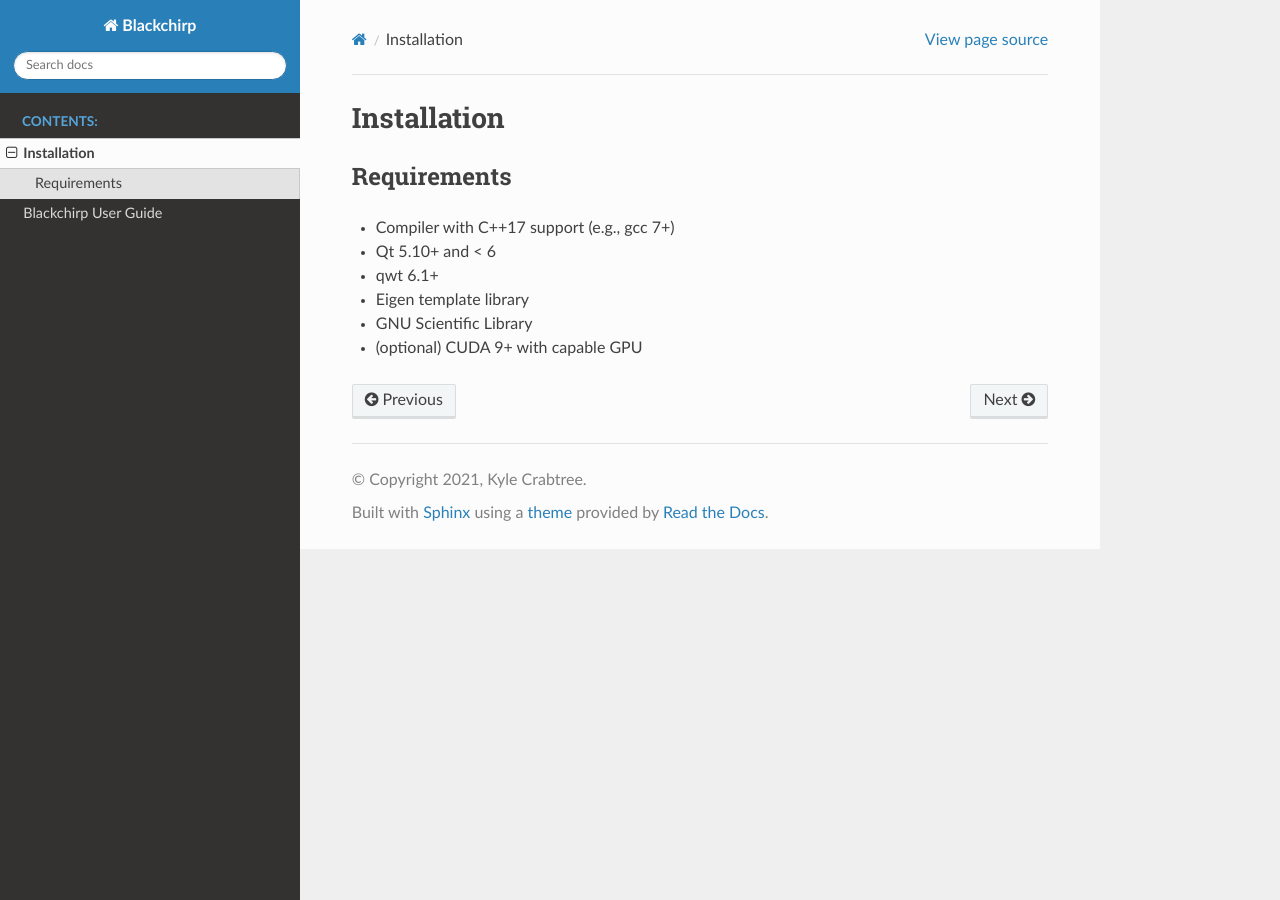
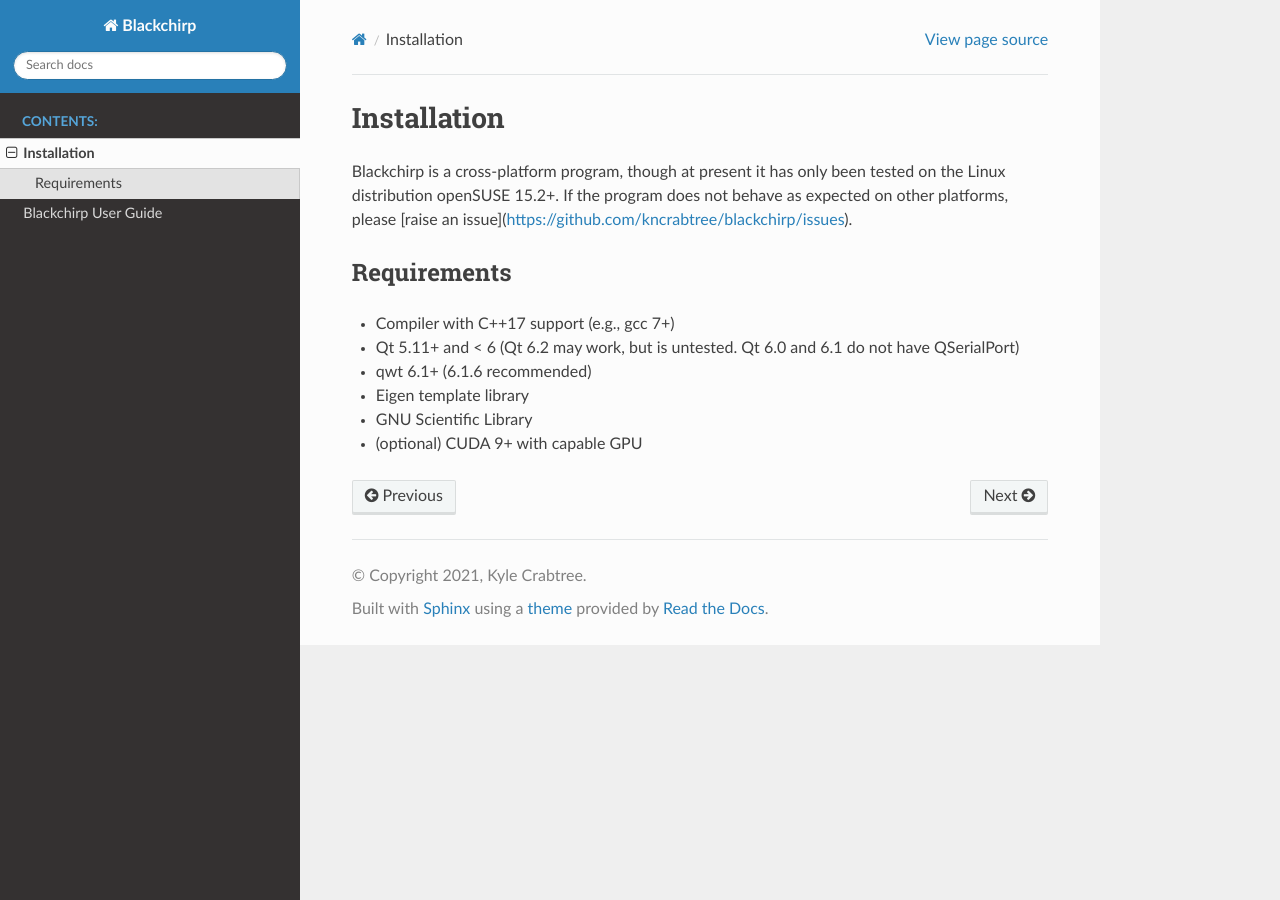
Before and after one commit to kncrabtree/blackchirp, a Sphinx documentation site: the page built from doc/source/installation.rst, in a window 1280 px wide. Built offline with Sphinx 7.4.7 and the Read the Docs theme 2.0.0, drawn with Linux system fonts in a browser that asks for light colours.

Commit message:
Update installation instructions

```diff
--- a/doc/source/installation.rst
+++ b/doc/source/installation.rst
@@ -1,12 +1,14 @@
 Installation
 ============
+
+Blackchirp is a cross-platform program, though at present it has only been tested on the Linux distribution openSUSE 15.2+. If the program does not behave as expected on other platforms, please [raise an issue](https://github.com/kncrabtree/blackchirp/issues).
 
 Requirements
 ------------
 
 - Compiler with C++17 support (e.g., gcc 7+)
-- Qt 5.10+ and < 6
-- qwt 6.1+
+- Qt 5.11+ and < 6 (Qt 6.2 may work, but is untested. Qt 6.0 and 6.1 do not have QSerialPort)
+- qwt 6.1+ (6.1.6 recommended)
 - Eigen template library
 - GNU Scientific Library
 - (optional) CUDA 9+ with capable GPU
```
